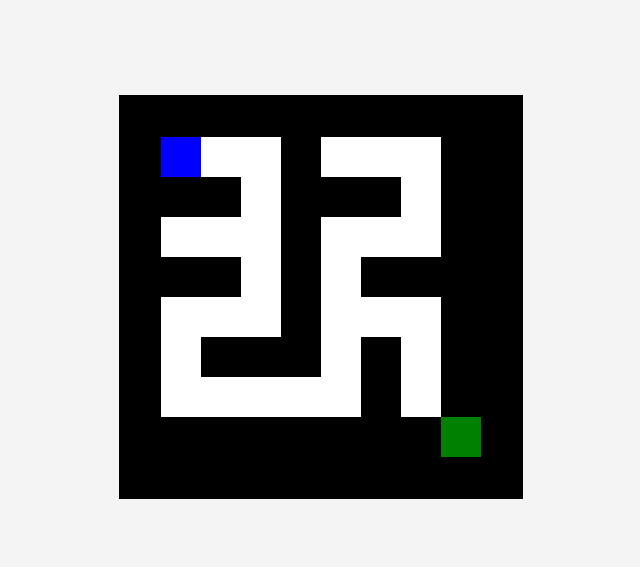
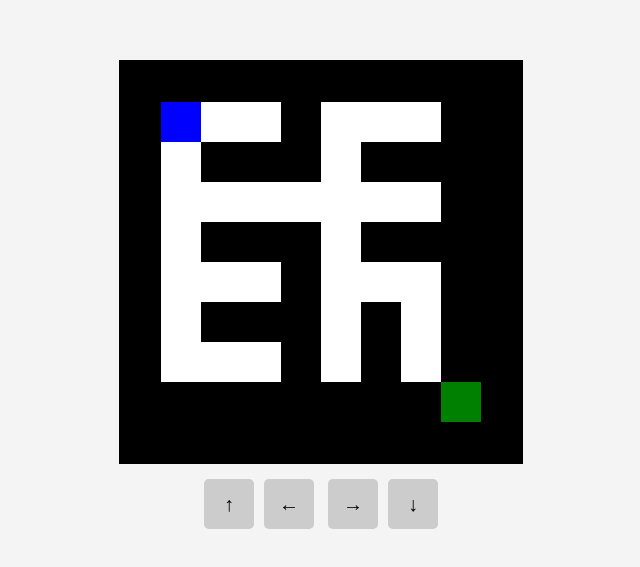
Before and after one commit to gaimerI/mazes, a plain HTML site: page game/index.html in a window 1280 px wide. Shown: the part 103-670 px from the top of the page, without its empty margins (319-959 px from the left). Drawn offline with Linux system fonts and the light colour scheme.

Commit message:
Update index.html

```diff
--- a/game/index.html
+++ b/game/index.html
@@ -9,6 +9,7 @@
             display: flex;
             justify-content: center;
             align-items: center;
+            flex-direction: column;
             height: 100vh;
             margin: 0;
             background-color: #f4f4f4;
@@ -17,10 +18,40 @@
             border: 2px solid #000;
             background-color: #fff;
         }
+        .controls {
+            display: flex;
+            justify-content: center;
+            align-items: center;
+            margin-top: 10px;
+        }
+        .controls button {
+            width: 50px;
+            height: 50px;
+            margin: 5px;
+            font-size: 20px;
+        }
+        .up, .down, .left, .right {
+            background-color: #ccc;
+            border: none;
+            border-radius: 5px;
+            cursor: pointer;
+        }
     </style>
 </head>
 <body>
     <canvas id="maze" width="400" height="400"></canvas>
+    <div class="controls">
+        <div>
+            <button class="up" onclick="movePlayer(0, -1)">↑</button>
+        </div>
+        <div>
+            <button class="left" onclick="movePlayer(-1, 0)">←</button>
+            <button class="right" onclick="movePlayer(1, 0)">→</button>
+        </div>
+        <div>
+            <button class="down" onclick="movePlayer(0, 1)">↓</button>
+        </div>
+    </div>
     <script>
         const canvas = document.getElementById('maze');
         const ctx = canvas.getContext('2d');
@@ -29,48 +60,67 @@
         const rows = 10;
         const cols = 10;
 
-        // Directions for movement (right, left, down, up)
-        const directions = [
-            { dx: 1, dy: 0 },
-            { dx: -1, dy: 0 },
-            { dx: 0, dy: 1 },
-            { dx: 0, dy: -1 },
-        ];
+        let maze = []; // Dynamic maze array
 
         // Player and goal positions
         const player = { x: 1, y: 1 }; // Start position
-        const goal = { x: cols - 2, y: rows - 2 }; // Goal position
+        const goal = { x: 8, y: 8 }; // Goal position
 
-        // Maze array (0: path, 1: wall)
-        let maze = Array.from({ length: rows }, () => Array(cols).fill(1));
+        // Generate the maze using Prim's algorithm
+        function generateMaze() {
+            // Initialize maze with walls
+            maze = Array.from({ length: rows }, () => Array(cols).fill(1));
 
-        // Recursive backtracking algorithm to generate the maze
-        function generateMaze(x, y) {
-            maze[y][x] = 0; // Mark the current cell as a path
-            const shuffledDirections = directions.sort(() => Math.random() - 0.5); // Randomize directions
+            // Random starting cell
+            let startX = 1;
+            let startY = 1;
+            maze[startY][startX] = 0;
 
-            for (const { dx, dy } of shuffledDirections) {
-                const nx = x + dx * 2; // Move two steps in the x direction
-                const ny = y + dy * 2; // Move two steps in the y direction
+            let walls = [[startY, startX]];
 
-                if (nx > 0 && ny > 0 && nx < cols - 1 && ny < rows - 1 && maze[ny][nx] === 1) {
-                    maze[y + dy][x + dx] = 0; // Knock down the wall between cells
-                    generateMaze(nx, ny); // Recursively generate the maze
+            const directions = [
+                [0, 2], [0, -2], [2, 0], [-2, 0]
+            ];
+
+            while (walls.length > 0) {
+                // Choose a random wall
+                const randomIndex = Math.floor(Math.random() * walls.length);
+                const [currentY, currentX] = walls.splice(randomIndex, 1)[0];
+
+                for (const [dy, dx] of directions) {
+                    const ny = currentY + dy;
+                    const nx = currentX + dx;
+
+                    if (ny > 0 && ny < rows - 1 && nx > 0 && nx < cols - 1 && maze[ny][nx] === 1) {
+                        // Check the neighboring cell in the opposite direction
+                        const wallBetweenY = currentY + dy / 2;
+                        const wallBetweenX = currentX + dx / 2;
+
+                        // Ensure the cell is surrounded by walls
+                        const neighbors = directions.map(([dy, dx]) => maze[ny + dy]?.[nx + dx]).filter(Boolean);
+                        if (neighbors.every(cell => cell === 1)) {
+                            maze[ny][nx] = 0;
+                            maze[wallBetweenY][wallBetweenX] = 0;
+                            walls.push([ny, nx]);
+                        }
+                    }
                 }
             }
-        }
 
-        // Initialize maze generation
-        function initializeMaze() {
-            maze = Array.from({ length: rows }, () => Array(cols).fill(1)); // Reset maze
-            generateMaze(1, 1); // Start from the top-left corner
+            // Ensure start and goal are open
+            maze[startY][startX] = 0;
+            maze[goal.y][goal.x] = 0;
         }
 
         // Draw the maze
         function drawMaze() {
             for (let row = 0; row < rows; row++) {
                 for (let col = 0; col < cols; col++) {
-                    ctx.fillStyle = maze[row][col] === 1 ? 'black' : 'white';
+                    if (maze[row][col] === 1) {
+                        ctx.fillStyle = 'black'; // Wall color
+                    } else {
+                        ctx.fillStyle = 'white'; // Path color
+                    }
                     ctx.fillRect(col * tileSize, row * tileSize, tileSize, tileSize);
                 }
             }
@@ -102,34 +152,17 @@
                 alert('You reached the goal!');
                 resetGame();
             }
+
+            drawGame();
         }
 
         // Reset game
         function resetGame() {
             player.x = 1;
             player.y = 1;
-            initializeMaze();
+            generateMaze();
             drawGame();
         }
-
-        // Handle keyboard input
-        document.addEventListener('keydown', (e) => {
-            switch (e.key) {
-                case 'ArrowUp':
-                    movePlayer(0, -1);
-                    break;
-                case 'ArrowDown':
-                    movePlayer(0, 1);
-                    break;
-                case 'ArrowLeft':
-                    movePlayer(-1, 0);
-                    break;
-                case 'ArrowRight':
-                    movePlayer(1, 0);
-                    break;
-            }
-            drawGame();
-        });
 
         // Draw the game
         function drawGame() {
@@ -138,7 +171,7 @@
         }
 
         // Initialize game
-        initializeMaze();
+        generateMaze();
         drawGame();
     </script>
 </body>
```
